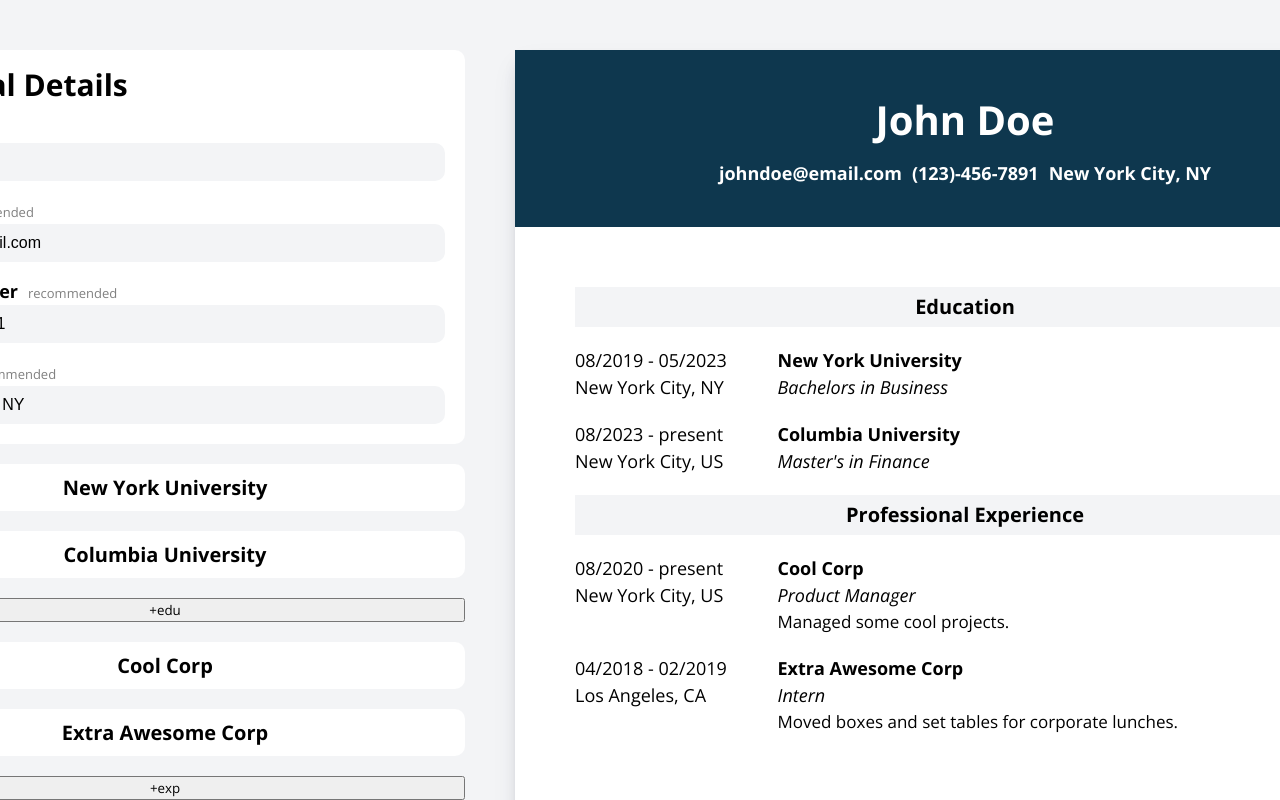
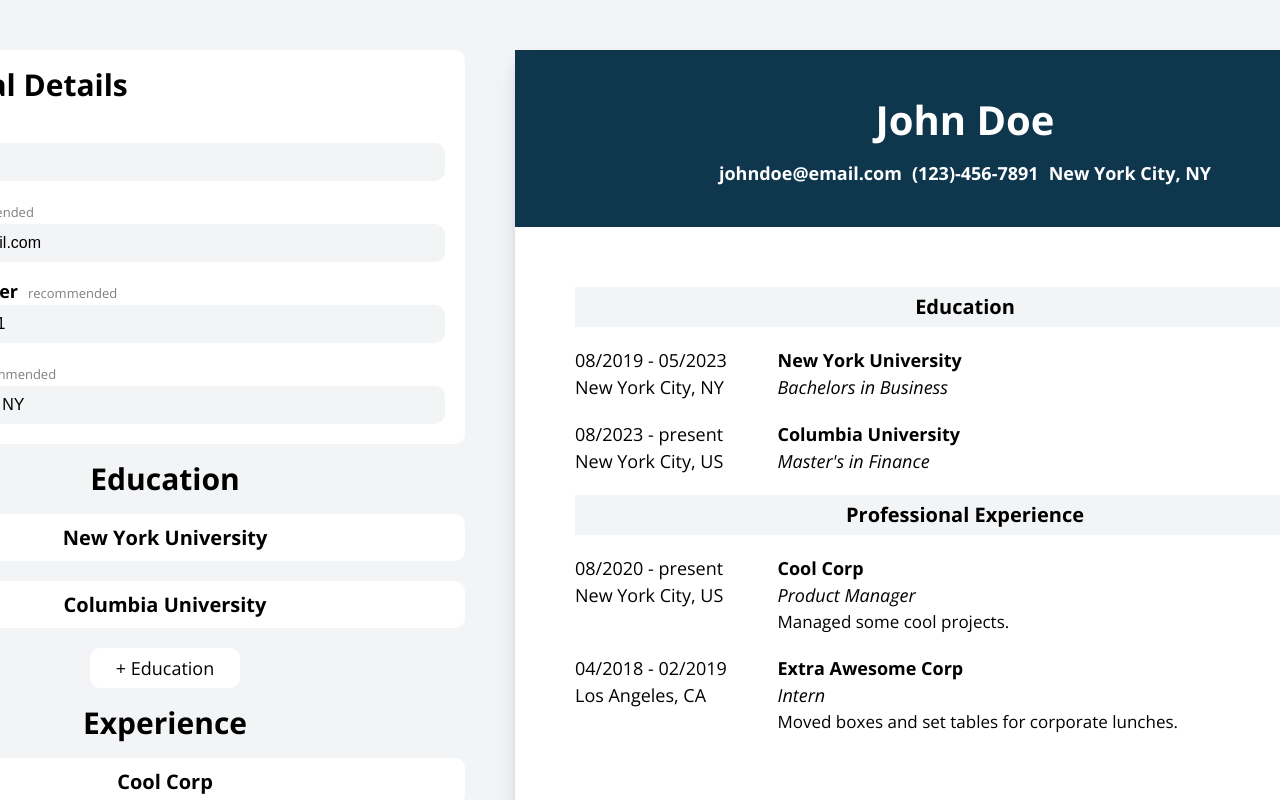
Before and after one commit to seanmckone/odin-cv-application, a React (Vite) app: page / in a window 1280 px wide. Shown: the top 800 px of the page. Built offline with nearby package versions, Linux system fonts and the light colour scheme.

Commit message:
Add styling to add edu/exp buttons

```diff
--- a/src/App.jsx
+++ b/src/App.jsx
@@ -130,6 +130,7 @@
           onChange={handlePersonalDetailsChange}
         ></PersonalDetails>
 
+        <h2 className="form-section-title">Education</h2>
         {educations.map((x) => {
           if (!x.isCollapsed) {
             return (
@@ -150,8 +151,11 @@
             ></CollapsedFormButton>
           );
         })}
-        <button onClick={addEducation}>+edu</button>
+        <button className="add-form-button" onClick={addEducation}>
+          + Education
+        </button>
 
+        <h2 className="form-section-title">Experience</h2>
         {experiences.map((x) => {
           if (!x.isCollapsed) {
             return (
@@ -172,7 +176,9 @@
             ></CollapsedFormButton>
           );
         })}
-        <button onClick={addExperience}>+exp</button>
+        <button className="add-form-button" onClick={addExperience}>
+          + Experience
+        </button>
       </div>
 
       <div className="resume-side">
--- a/src/styles/App.css
+++ b/src/styles/App.css
@@ -8,4 +8,20 @@
   display: flex;
   flex-direction: column;
   gap: 20px;
+  align-items: center;
 }
+
+.form-section-title {
+  font-size: 30px;
+  text-align: center;
+}
+
+.add-form-button {
+  border: 0px;
+  border-radius: 10px;
+  background-color: var(--accent-bg-color);
+  width: 150px;
+  height: 40px;
+  font-size: 18px;
+  cursor: pointer;
+}
--- a/src/styles/CollapsedFormButton.css
+++ b/src/styles/CollapsedFormButton.css
@@ -6,4 +6,5 @@
   font-weight: bold;
   padding: 10px;
   cursor: pointer;
+  width: 100%;
 }
```
